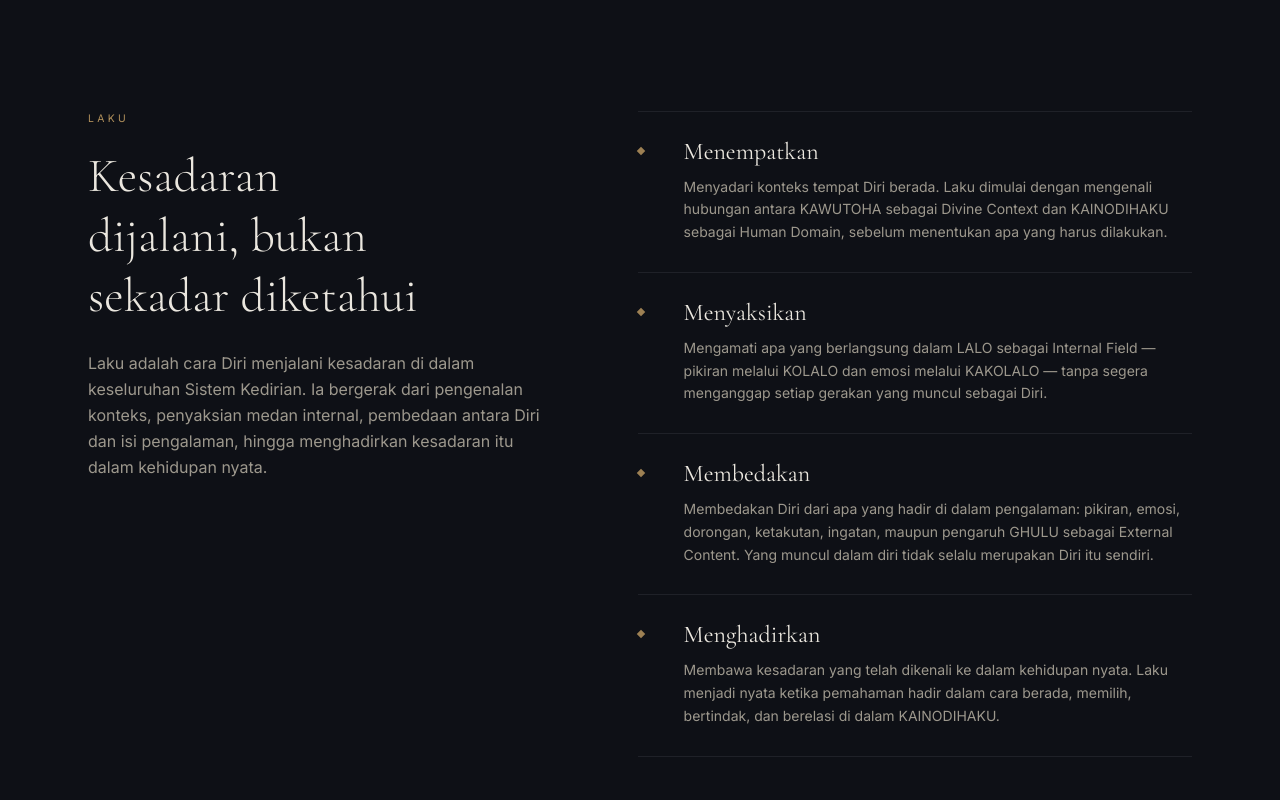
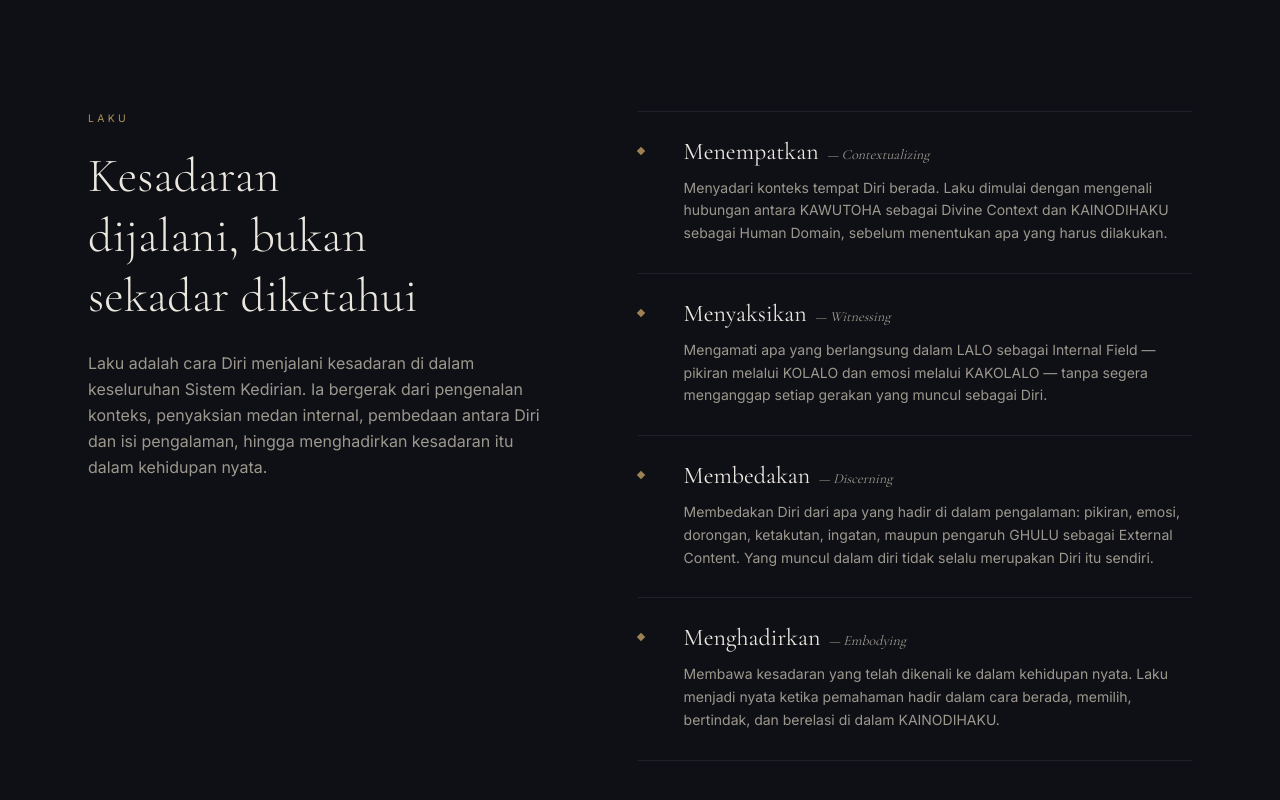
Before and after one commit to spiritualsciencezone/sistem-kedirian, a Next.js app: page / in a window 1280 px wide. Shown: the part 3303-4103 px from the top of the page. Built offline with nearby package versions, Linux system fonts and the light colour scheme.

Commit message:
Add English terminology to Laku practice.tsx

```diff
--- a/components/practice.tsx
+++ b/components/practice.tsx
@@ -1,18 +1,22 @@
 const steps = [
   {
     title: 'Menempatkan',
+    english: 'Contextualizing',
     body: 'Menyadari konteks tempat Diri berada. Laku dimulai dengan mengenali hubungan antara KAWUTOHA sebagai Divine Context dan KAINODIHAKU sebagai Human Domain, sebelum menentukan apa yang harus dilakukan.',
   },
   {
     title: 'Menyaksikan',
+    english: 'Witnessing',
     body: 'Mengamati apa yang berlangsung dalam LALO sebagai Internal Field — pikiran melalui KOLALO dan emosi melalui KAKOLALO — tanpa segera menganggap setiap gerakan yang muncul sebagai Diri.',
   },
   {
     title: 'Membedakan',
+    english: 'Discerning',
     body: 'Membedakan Diri dari apa yang hadir di dalam pengalaman: pikiran, emosi, dorongan, ketakutan, ingatan, maupun pengaruh GHULU sebagai External Content. Yang muncul dalam diri tidak selalu merupakan Diri itu sendiri.',
   },
   {
     title: 'Menghadirkan',
+    english: 'Embodying',
     body: 'Membawa kesadaran yang telah dikenali ke dalam kehidupan nyata. Laku menjadi nyata ketika pemahaman hadir dalam cara berada, memilih, bertindak, dan berelasi di dalam KAINODIHAKU.',
   },
 ]
@@ -25,9 +29,11 @@ export function Practice() {
           <p className="text-[0.65rem] tracking-hairline uppercase text-primary/80">
             Laku
           </p>
+
           <h2 className="mt-5 font-serif text-4xl leading-tight font-light text-balance sm:text-5xl">
             Kesadaran dijalani, bukan sekadar diketahui
           </h2>
+
           <p className="mt-6 leading-relaxed text-muted-foreground text-pretty">
             Laku adalah cara Diri menjalani kesadaran di dalam keseluruhan
             Sistem Kedirian. Ia bergerak dari pengenalan konteks, penyaksian
@@ -43,10 +49,15 @@ export function Practice() {
                 aria-hidden="true"
                 className="mt-2 size-1.5 shrink-0 rotate-45 bg-primary/70"
               />
+
               <div>
                 <h3 className="font-serif text-2xl leading-none font-normal">
                   {step.title}
+                  <span className="ml-2 text-sm font-normal italic text-muted-foreground">
+                    — {step.english}
+                  </span>
                 </h3>
+
                 <p className="mt-3 text-sm leading-relaxed text-muted-foreground text-pretty">
                   {step.body}
                 </p>
```
